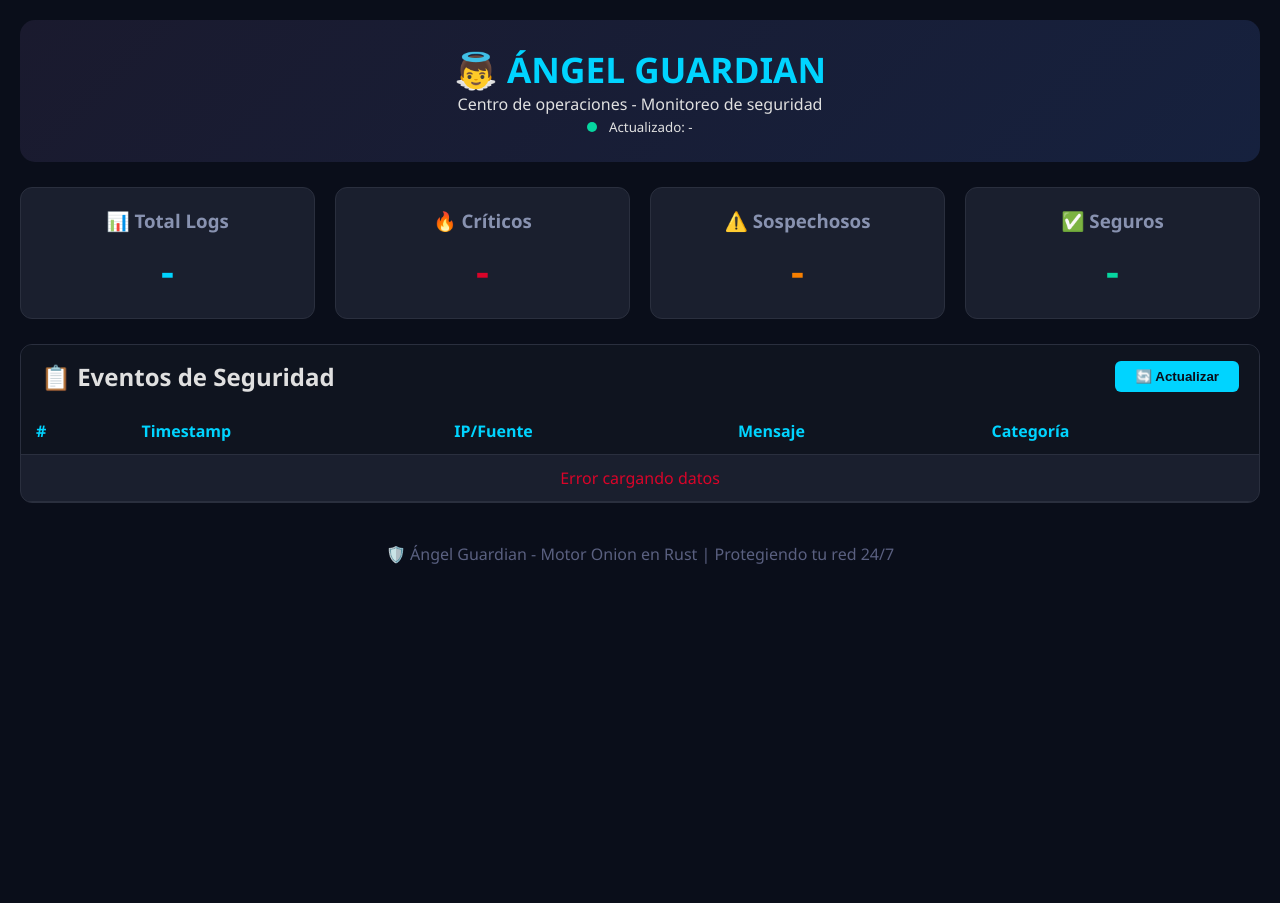
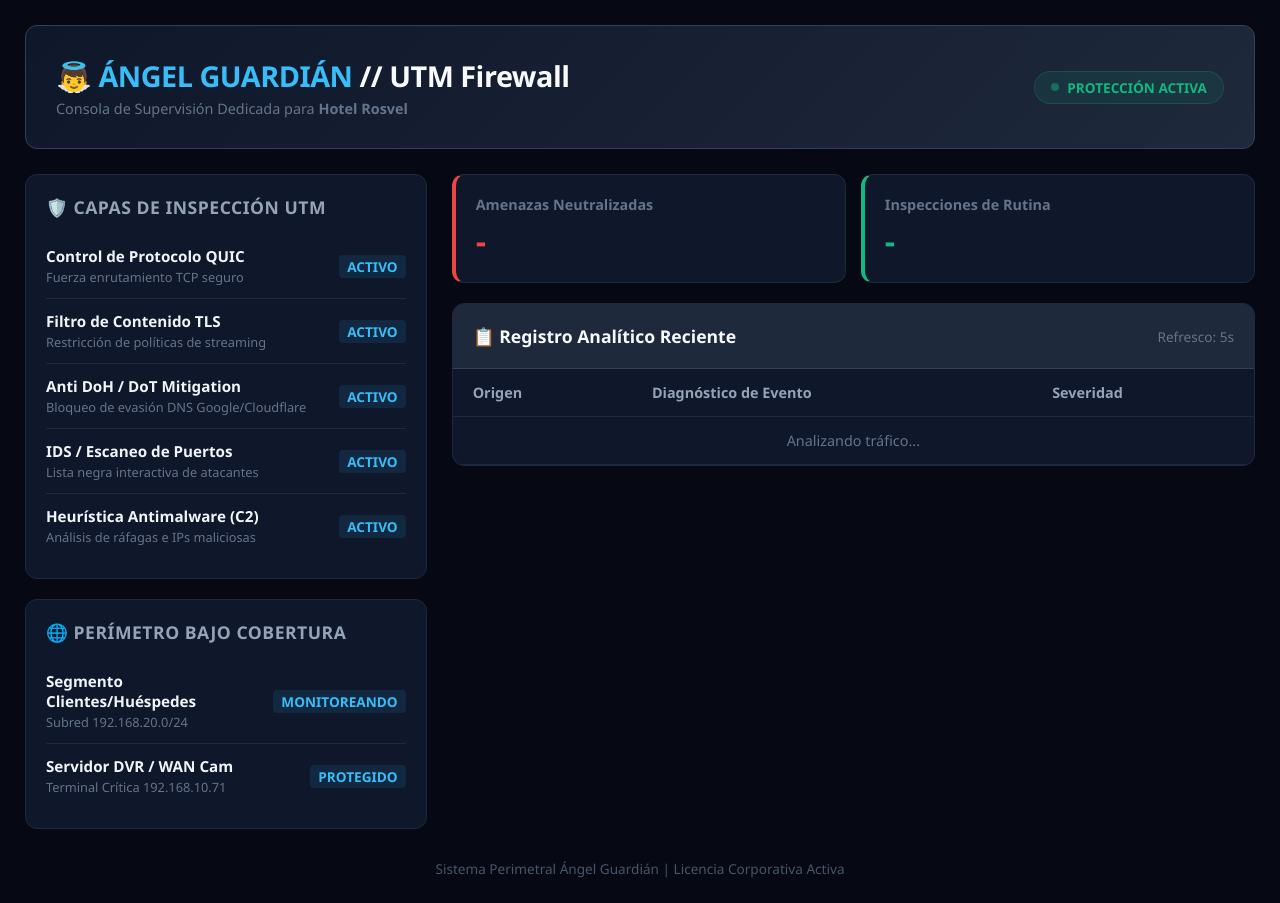
Before and after one commit to rosvelhotel/Angel_Seguridad, a plain HTML site: page web/index.html in a window 1280 px wide. Before the commit the page ends 800 px from the top, so only its background shows below. Drawn offline with Linux system fonts and the light colour scheme; no server answers.

Commit message:
Revamp HTML structure and styles for dashboard

```diff
--- a/web/index.html
+++ b/web/index.html
@@ -1,117 +1,240 @@
-
 <!DOCTYPE html>
 <html lang="es">
 <head>
     <meta charset="UTF-8">
-    <title>Ángel Guardian - Dashboard</title>
+    <meta name="viewport" content="width=device-width, initial-scale=1.0">
+    <title>ÁNGEL GUARDIÁN - Control de Operaciones</title>
     <style>
         * { margin: 0; padding: 0; box-sizing: border-box; }
         body {
-            font-family: 'Segoe UI', monospace;
-            background: #0a0e1a;
-            color: #e0e0e0;
-            padding: 20px;
+            font-family: 'Segoe UI', -apple-system, BlinkMacSystemFont, Roboto, sans-serif;
+            background: #060913;
+            color: #e2e8f0;
+            padding: 25px;
         }
         .container { max-width: 1400px; margin: 0 auto; }
+
+        /* Header Enterprise */
         .header {
-            background: linear-gradient(135deg, #1a1a2e 0%, #16213e 100%);
-            padding: 25px;
-            border-radius: 15px;
+            background: linear-gradient(135deg, #0f172a 0%, #1e293b 100%);
+            padding: 30px;
+            border-radius: 12px;
             margin-bottom: 25px;
-            text-align: center;
-        }
-        .header h1 { font-size: 2.2em; }
-        .header h1 span { color: #00d4ff; }
-        .stats-grid {
-            display: grid;
-            grid-template-columns: repeat(auto-fit, minmax(200px, 1fr));
-            gap: 20px;
-            margin-bottom: 25px;
-        }
-        .stat-card {
-            background: #1a1f2e;
-            padding: 20px;
-            border-radius: 12px;
-            text-align: center;
-            border: 1px solid #2a2f3e;
-        }
-        .stat-card .value { font-size: 2.5em; font-weight: bold; color: #00d4ff; }
-        .stat-card h3 { color: #8892b0; margin-bottom: 10px; }
-        .logs-container {
-            background: #1a1f2e;
-            border-radius: 12px;
-            border: 1px solid #2a2f3e;
-            overflow: hidden;
-        }
-        .logs-header {
-            padding: 15px 20px;
-            background: #0f141f;
+            border: 1px solid #334155;
             display: flex;
             justify-content: space-between;
             align-items: center;
         }
+        .header h1 { font-size: 1.8em; color: #f8fafc; font-weight: 700; letter-spacing: -0.5px; }
+        .header h1 span { color: #38bdf8; }
+        .status-badge {
+            background: rgba(16, 185, 129, 0.1);
+            color: #10b981;
+            padding: 6px 16px;
+            border-radius: 20px;
+            font-size: 0.85em;
+            font-weight: 600;
+            border: 1px solid rgba(16, 185, 129, 0.2);
+            display: flex;
+            align-items: center;
+            gap: 8px;
+        }
+        .pulse { width: 8px; height: 8px; background: #10b981; border-radius: 50%; animation: blink 1.5s infinite; }
+        @keyframes blink { 0%, 100% { opacity: 1; } 50% { opacity: 0.4; } }
+
+        /* Panel de Control de Dos Columnas */
+        .main-layout {
+            display: grid;
+            grid-template-columns: 1fr 2fr;
+            gap: 25px;
+            margin-bottom: 25px;
+        }
+
+        /* Sección de Escudos Terrestres */
+        .panel-escudos {
+            background: #0f172a;
+            border-radius: 12px;
+            border: 1px solid #1e293b;
+            padding: 20px;
+        }
+        .panel-escudos h2 { font-size: 1.1em; color: #94a3b8; margin-bottom: 15px; text-transform: uppercase; letter-spacing: 0.5px; }
+        .escudo-item {
+            display: flex;
+            justify-content: space-between;
+            align-items: center;
+            padding: 12px 0;
+            border-bottom: 1px solid #1e293b;
+        }
+        .escudo-item:last-child { border-bottom: none; }
+        .escudo-info h4 { font-size: 0.95em; color: #f1f5f9; }
+        .escudo-info p { font-size: 0.8em; color: #64748b; margin-top: 2px; }
+        .status-on { color: #38bdf8; font-size: 0.85em; font-weight: bold; background: rgba(56, 189, 248, 0.1); padding: 2px 8px; border-radius: 4px; }
+        .status-off { color: #64748b; font-size: 0.85em; font-weight: bold; background: rgba(100, 116, 139, 0.1); padding: 2px 8px; border-radius: 4px; }
+
+        /* Stats Grid */
+        .stats-grid {
+            display: grid;
+            grid-template-columns: repeat(2, 1fr);
+            gap: 15px;
+            margin-bottom: 20px;
+        }
+        .stat-card {
+            background: #0f172a;
+            padding: 20px;
+            border-radius: 12px;
+            border: 1px solid #1e293b;
+        }
+        .stat-card h3 { font-size: 0.9em; color: #64748b; }
+        .stat-card .value { font-size: 2em; font-weight: 700; color: #f8fafc; margin-top: 5px; }
+
+        /* Logs Container */
+        .logs-container {
+            background: #0f172a;
+            border-radius: 12px;
+            border: 1px solid #1e293b;
+            overflow: hidden;
+        }
+        .logs-header {
+            padding: 20px;
+            background: #1e293b;
+            border-bottom: 1px solid #334155;
+            display: flex;
+            justify-content: space-between;
+            align-items: center;
+        }
+        .logs-header h2 { font-size: 1.1em; color: #f8fafc; }
+
         table { width: 100%; border-collapse: collapse; }
-        th, td { padding: 12px 15px; text-align: left; border-bottom: 1px solid #2a2f3e; }
-        th { background: #0f141f; color: #00d4ff; }
-        tr:hover { background: #1f2538; }
-        .badge-critical { background: #d90429; color: white; padding: 4px 12px; border-radius: 20px; font-size: 0.75em; }
-        .badge-suspicious { background: #f77f00; color: black; padding: 4px 12px; border-radius: 20px; font-size: 0.75em; }
-        .badge-safe { background: #06d6a0; color: black; padding: 4px 12px; border-radius: 20px; font-size: 0.75em; }
-        .refresh-btn {
-            background: #00d4ff;
-            color: #0a0e1a;
-            border: none;
-            padding: 8px 20px;
-            border-radius: 6px;
-            cursor: pointer;
-            font-weight: bold;
-        }
-        .footer { text-align: center; margin-top: 25px; padding: 15px; color: #5a6080; }
-        .live-indicator {
-            display: inline-block;
-            width: 10px;
-            height: 10px;
-            background: #06d6a0;
-            border-radius: 50%;
-            animation: pulse 1s infinite;
-            margin-right: 8px;
-        }
-        @keyframes pulse { 0%, 100% { opacity: 1; } 50% { opacity: 0.5; } }
+        th, td { padding: 14px 20px; text-align: left; font-size: 0.9em; }
+        th { background: #0f172a; color: #94a3b8; font-weight: 600; border-bottom: 1px solid #1e293b; }
+        td { border-bottom: 1px solid #1e293b; color: #cbd5e1; }
+        tr:hover { background: #1e293b; }
+
+        /* Badges Profesionales */
+        .badge { padding: 4px 10px; border-radius: 6px; font-size: 0.8em; font-weight: 600; }
+        .badge-critical { background: rgba(239, 68, 68, 0.15); color: #ef4444; border: 1px solid rgba(239, 68, 68, 0.2); }
+        .badge-suspicious { background: rgba(245, 158, 11); color: #f59e0b; border: 1px solid rgba(245, 158, 11, 0.2); }
+        .badge-safe { background: rgba(16, 185, 129, 0.15); color: #10b981; border: 1px solid rgba(16, 185, 129, 0.2); }
+
+        .footer { text-align: center; margin-top: 30px; color: #475569; font-size: 0.85em; }
     </style>
 </head>
 <body>
     <div class="container">
+        <!-- Header -->
         <div class="header">
-            <h1>👼 <span>ÁNGEL GUARDIAN</span></h1>
-            <p>Centro de operaciones - Monitoreo de seguridad</p>
-            <p><small><span class="live-indicator"></span> Actualizado: <span id="last-update">-</span></small></p>
+            <div>
+                <h1>👼 <span>ÁNGEL GUARDIÁN</span> // UTM Firewall</h1>
+                <p style="color: #64748b; font-size: 0.9em; margin-top: 4px;">Consola de Supervisión Dedicada para <strong>Hotel Rosvel</strong></p>
+            </div>
+            <div class="status-badge">
+                <div class="pulse"></div> PROTECCIÓN ACTIVA
+            </div>
         </div>
 
+        <div class="main-layout">
+            <!-- COLUMNA IZQUIERDA: ESCUDOS Y PERÍMETRO -->
+            <div style="display: flex; flex-direction: column; gap: 20px;">
+                <div class="panel-escudos">
+                    <h2>🛡️ Capas de Inspección UTM</h2>
+
+                    <div class="escudo-item">
+                        <div class="escudo-info">
+                            <h4>Control de Protocolo QUIC</h4>
+                            <p>Fuerza enrutamiento TCP seguro</p>
+                        </div>
+                        <span class="status-on">ACTIVO</span>
+                    </div>
+
+                    <div class="escudo-item">
+                        <div class="escudo-info">
+                            <h4>Filtro de Contenido TLS</h4>
+                            <p>Restricción de políticas de streaming</p>
+                        </div>
+                        <span class="status-on">ACTIVO</span>
+                    </div>
+
+                    <div class="escudo-item">
+                        <div class="escudo-info">
+                            <h4>Anti DoH / DoT Mitigation</h4>
+                            <p>Bloqueo de evasión DNS Google/Cloudflare</p>
+                        </div>
+                        <span class="status-on">ACTIVO</span>
+                    </div>
+
+                    <div class="escudo-item">
+                        <div class="escudo-info">
+                            <h4>IDS / Escaneo de Puertos</h4>
+                            <p>Lista negra interactiva de atacantes</p>
+                        </div>
+                        <span class="status-on">ACTIVO</span>
+                    </div>
+
+                    <div class="escudo-item">
+                        <div class="escudo-info">
+                            <h4>Heurística Antimalware (C2)</h4>
+                            <p>Análisis de ráfagas e IPs maliciosas</p>
+                        </div>
+                        <span class="status-on">ACTIVO</span>
+                    </div>
+                </div>
+
+                <div class="panel-escudos">
+                    <h2>🌐 Perímetro Bajo Cobertura</h2>
+                    <div class="escudo-item">
+                        <div class="escudo-info">
+                            <h4>Segmento Clientes/Huéspedes</h4>
+                            <p>Subred 192.168.20.0/24</p>
+                        </div>
+                        <span class="status-on">MONITOREANDO</span>
+                    </div>
+                    <div class="escudo-item">
+                        <div class="escudo-info">
+                            <h4>Servidor DVR / WAN Cam</h4>
+                            <p>Terminal Crítica 192.168.10.71</p>
+                        </div>
+                        <span class="status-on">PROTEGIDO</span>
+                    </div>
+                </div>
+            </div>
+
+            <!-- COLUMNA DERECHA: ESTADÍSTICAS Y AUDITORÍA -->
+            <div>
                 <div class="stats-grid">
-            <div class="stat-card"><h3>📊 Total Logs</h3><div class="value" id="total-logs">-</div></div>
-            <div class="stat-card"><h3>🔥 Críticos</h3><div class="value" id="critical-logs" style="color:#d90429;">-</div></div>
-            <div class="stat-card"><h3>⚠️ Sospechosos</h3><div class="value" id="suspicious-logs" style="color:#f77f00;">-</div></div>
-            <div class="stat-card"><h3>✅ Seguros</h3><div class="value" id="safe-logs" style="color:#06d6a0;">-</div></div>
+                    <div class="stat-card" style="border-left: 4px solid #ef4444;">
+                        <h3>Amenazas Neutralizadas</h3>
+                        <div class="value" id="critical-logs" style="color: #ef4444;">-</div>
+                    </div>
+                    <div class="stat-card" style="border-left: 4px solid #10b981;">
+                        <h3>Inspecciones de Rutina</h3>
+                        <div class="value" id="safe-logs" style="color: #10b981;">-</div>
+                    </div>
                 </div>
 
                 <div class="logs-container">
                     <div class="logs-header">
-                <h2>📋 Eventos de Seguridad</h2>
-                <button class="refresh-btn" onclick="cargarDatos()">🔄 Actualizar</button>
+                        <h2>📋 Registro Analítico Reciente</h2>
+                        <span style="color: #64748b; font-size: 0.85em;">Refresco: 5s</span>
                     </div>
                     <div style="overflow-x: auto;">
                         <table>
                             <thead>
-                        <tr><th>#</th><th>Timestamp</th><th>IP/Fuente</th><th>Mensaje</th><th>Categoría</th></tr>
+                                <tr>
+                                    <th>Origen</th>
+                                    <th>Diagnóstico de Evento</th>
+                                    <th>Severidad</th>
+                                </tr>
                             </thead>
                             <tbody id="logs-body">
-                        <tr><td colspan="5" style="text-align: center;">Cargando...</td></tr>
+                                <tr><td colspan="3" style="text-align: center; color: #64748b;">Analizando tráfico...</td></tr>
                             </tbody>
                         </table>
                     </div>
                 </div>
+            </div>
+        </div>
 
-        <div class="footer">🛡️ Ángel Guardian - Motor Onion en Rust | Protegiendo tu red 24/7</div>
+        <div class="footer">Sistema Perimetral Ángel Guardián | Licencia Corporativa Activa</div>
     </div>
 
     <script>
@@ -119,37 +242,38 @@
             try {
                 const statsRes = await fetch('/api/stats');
                 const stats = await statsRes.json();
-                document.getElementById('total-logs').textContent = stats.total_logs || 0;
-                document.getElementById('critical-logs').textContent = stats.criticos || 0;
-                document.getElementById('suspicious-logs').textContent = stats.sospechosos || 0;
+                document.getElementById('critical-logs').textContent = stats.criticos + stats.sospechosos || 0;
                 document.getElementById('safe-logs').textContent = stats.seguros || 0;
-                document.getElementById('last-update').textContent = new Date().toLocaleTimeString();
 
                 const logsRes = await fetch('/api/logs');
                 const logs = await logsRes.json();
                 const tbody = document.getElementById('logs-body');
                 tbody.innerHTML = '';
-                logs.forEach((log, idx) => {
+
+                if (logs.length === 0) {
+                    tbody.innerHTML = '<tr><td colspan="3" style="text-align: center; color: #64748b;">Perímetro en calma. Sin anomalías detectadas.</td></tr>';
+                    return;
+                }
+
+                logs.forEach((log) => {
                     let badgeClass = 'badge-safe';
                     let badgeText = 'SEGURO';
                     if (log.categoria === 'CRITICO') {
                         badgeClass = 'badge-critical';
-                        badgeText = '🔥 CRITICO';
+                        badgeText = 'CRÍTICO';
                     } else if (log.categoria === 'SOSPECHOSO') {
                         badgeClass = 'badge-suspicious';
-                        badgeText = '⚠️ SOSPECHOSO';
+                        badgeText = 'ANOMALÍA';
                     }
+
                     tbody.innerHTML += `<tr>
-                        <td>${idx + 1}</td>
-                        <td>${log.timestamp || '-'}</td>
-                        <td>${log.ip || 'SISTEMA'}</td>
+                        <td style="font-family: monospace; font-weight: 600;">${log.ip || 'SISTEMA'}</td>
                         <td>${log.mensaje || '-'}</td>
-                        <td><span class="${badgeClass}">${badgeText}</span></td>
+                        <td><span class="badge ${badgeClass}">${badgeText}</span></td>
                     </tr>`;
                 });
             } catch(e) {
                 console.error(e);
-                document.getElementById('logs-body').innerHTML = '<tr><td colspan="5" style="text-align:center; color:#d90429;">Error cargando datos</td></tr>';
             }
         }
         cargarDatos();
```
Lines whose indentation alone changed are shown as unchanged.
